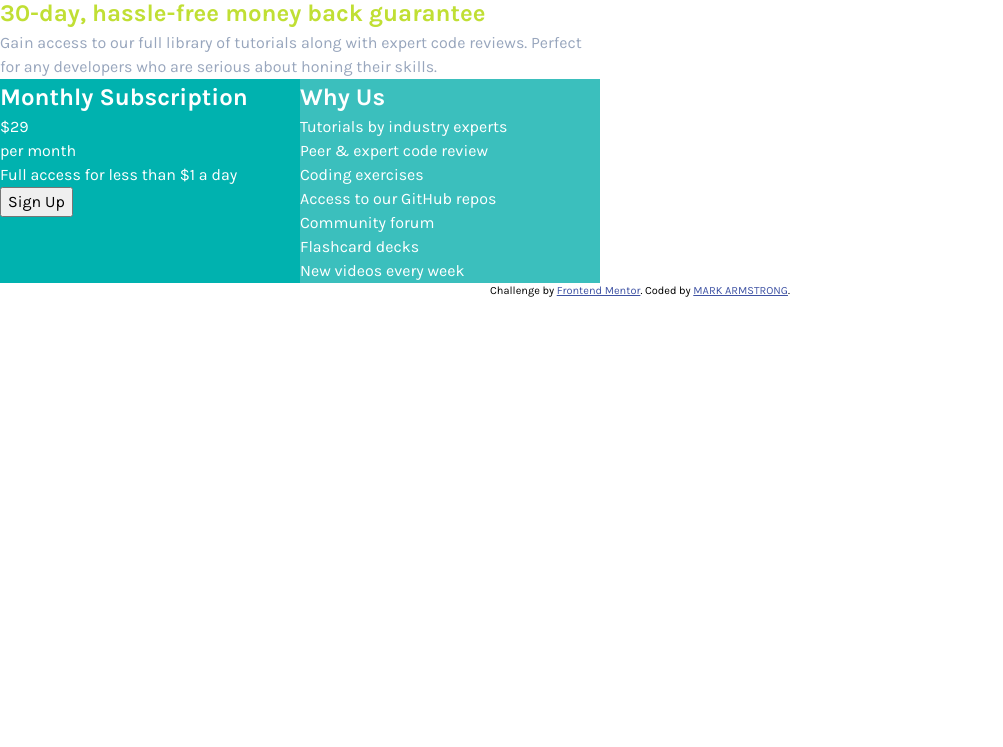
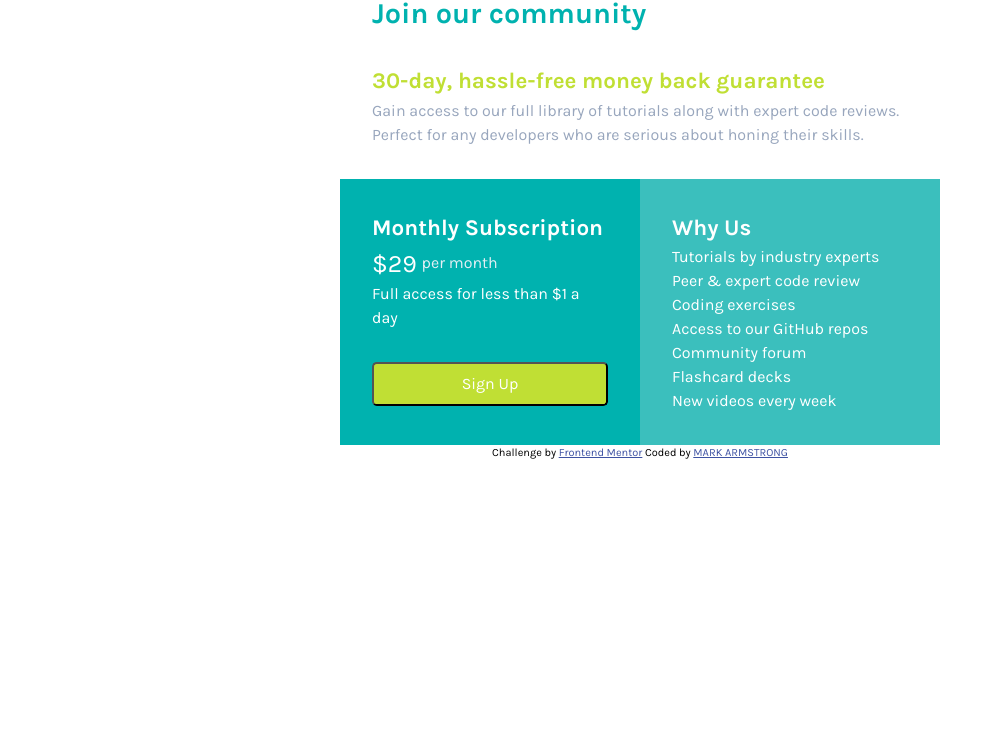
Before and after one commit to Makazmcfee1/single-price-grid-component-master, a plain HTML site: page index.html in a window 1280 px wide. Shown: the part 53-800 px from the top of the page, without its empty margins (0-1003 px from the left). Drawn offline with Linux system fonts and the light colour scheme.

Commit message:
final commit

```diff
--- a/index.html
+++ b/index.html
@@ -37,8 +37,8 @@
         <div class="bot-left">
           <h2>Monthly Subscription</h2>
           <div class="price">
-            <div>$29</div>
-            <div>per month</div>
+            <div class="twentynine">$29</div>
+            <div class="permonth">per month</div>
           </div>
           <p>Full access for less than &dollar;1 a day</p>
 
@@ -58,14 +58,15 @@
           </p>
         </div>
       </div>
-    </main>
       <footer>
         <p class="attribution">
           Challenge by
           <a href="https://www.frontendmentor.io?ref=challenge" target="_blank"
             >Frontend Mentor</a
-        >. Coded by <a href="#">MARK ARMSTRONG</a>.
+          >
+          Coded by <a href="#">MARK ARMSTRONG</a>
         </p>
       </footer>
+    </main>
   </body>
 </html>
--- a/style.css
+++ b/style.css
@@ -17,9 +17,10 @@ body {
   line-height: 1.5;
   -webkit-font-smoothing: antialiased;
   font-family: "Karla", sans-serif;
+  max-width:1440px;
 }
 
-button{
+button {
   font: inherit;
 }
 
@@ -33,40 +34,78 @@ button{
 #card {
   max-width: 600px;
   max-height: 350px;
+  height: 100vh;
+  margin: auto;
 }
 .top-section {
-  display:block;
+  display: block;
   background-color: white;
-  width:100%;
+  width: 100%;
   word-wrap: break-word;
-
+  padding: 2rem;
 }
-.top-section>h1{
-    color:var(--cyan);
+.top-section > h1 {
+  color: var(--cyan);
+  margin-top: 0.8rem;
+  margin-bottom: 1.8rem;
+  font-size: 1.8rem;
 }
-.top-section>h2{
-    color:var(--brightYellow);
+.top-section > h2 {
+  color: var(--brightYellow);
+  font-size: 1.4rem;
+  margin-bottom: 0.1rem;
 }
-.top-section>p{
-color:var(--grayishBlue);
+.top-section > p {
+  color: var(--grayishBlue);
 }
 
 .bottom {
-  display:flex;
+  display: flex;
 }
 .bot-left {
   display: inline-block;
   background-color: var(--cyan);
-  color:white;
-  width:50%;
+  color: white;
+  width: 50%;
+  padding: 2rem;
+}
+.bot-left > h2 {
+  font-size: 1.4rem;
+}
+.price {
+  display: flex;
+  gap: 0.3rem;
+}
+.twentynine {
+  font-size: 25px;
+}
+.permonth {
+  color: var(--lightGray);
+  display: flex;
+  align-items: center;
+}
+#btn {
+  width: 100%;
+  background-color: var(--brightYellow);
+  border-radius: 0.3rem;
+  color: white;
+  padding: 0.5rem;
+  margin-top: 2rem;
 }
 .bot-right {
   display: inline-block;
   background-color: var(--lightcyan);
-  color:white;
-  width:50%;
+  color: white;
+  width: 50%;
+  padding: 2rem;
+}
+.bot-right > h2 {
+  font-size: 1.4rem;
 }
 
+footer {
+  margin-top: auto;
+}
 .attribution {
   font-size: 11px;
   text-align: center;
@@ -74,3 +113,19 @@ color:var(--grayishBlue);
 .attribution a {
   color: hsl(228, 45%, 44%);
 }
+
+@media screen and (max-width: 375px) {
+  .bottom {
+    display: flex;
+    flex-direction: column;
+    width: 100%;
+  }
+  .bot-left {
+    display: block;
+    width: 100%;
+  }
+  .bot-right {
+    display: block;
+    width: 100%;
+  }
+}
```
Lines whose indentation alone changed are shown as unchanged.
